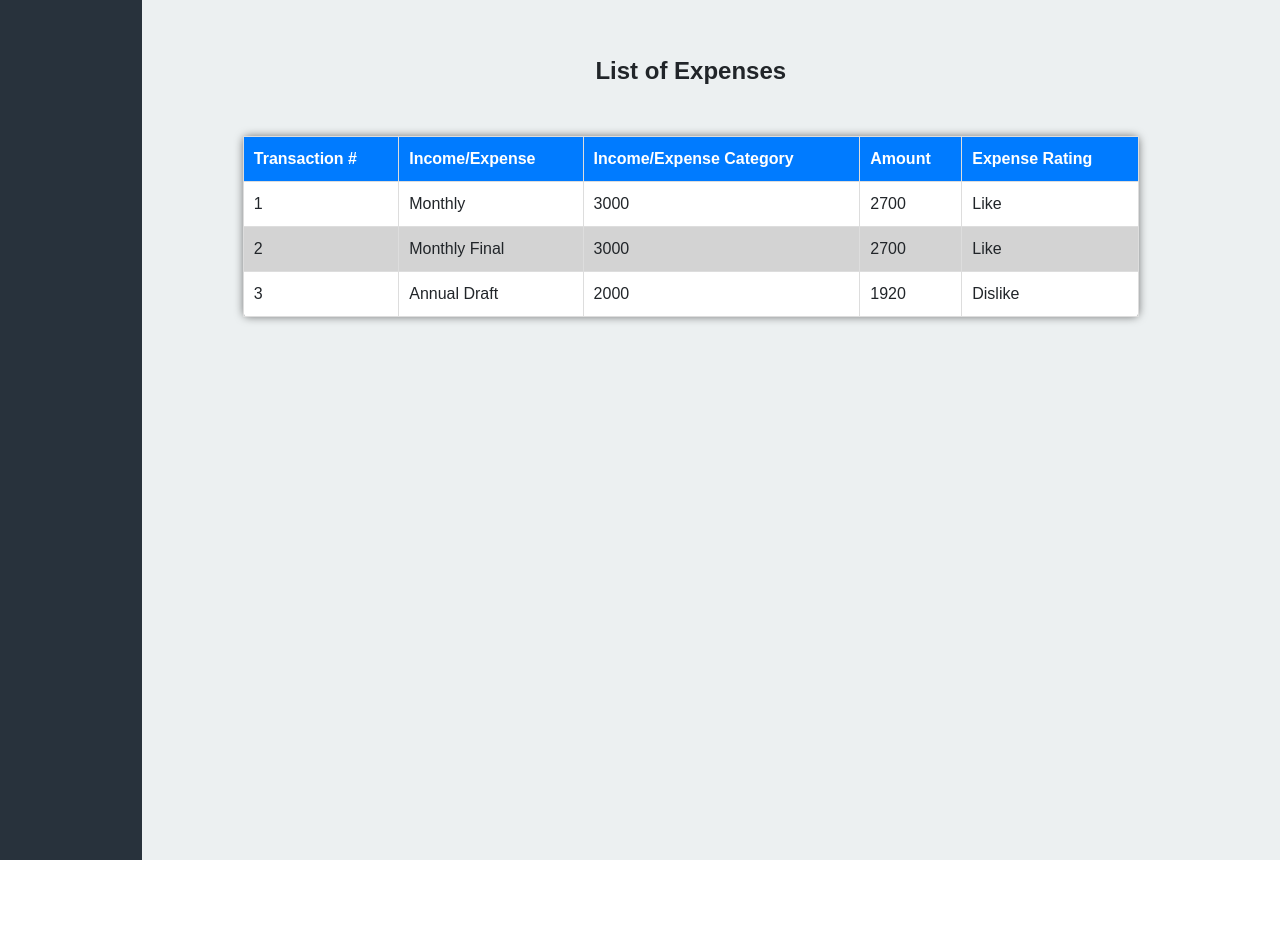
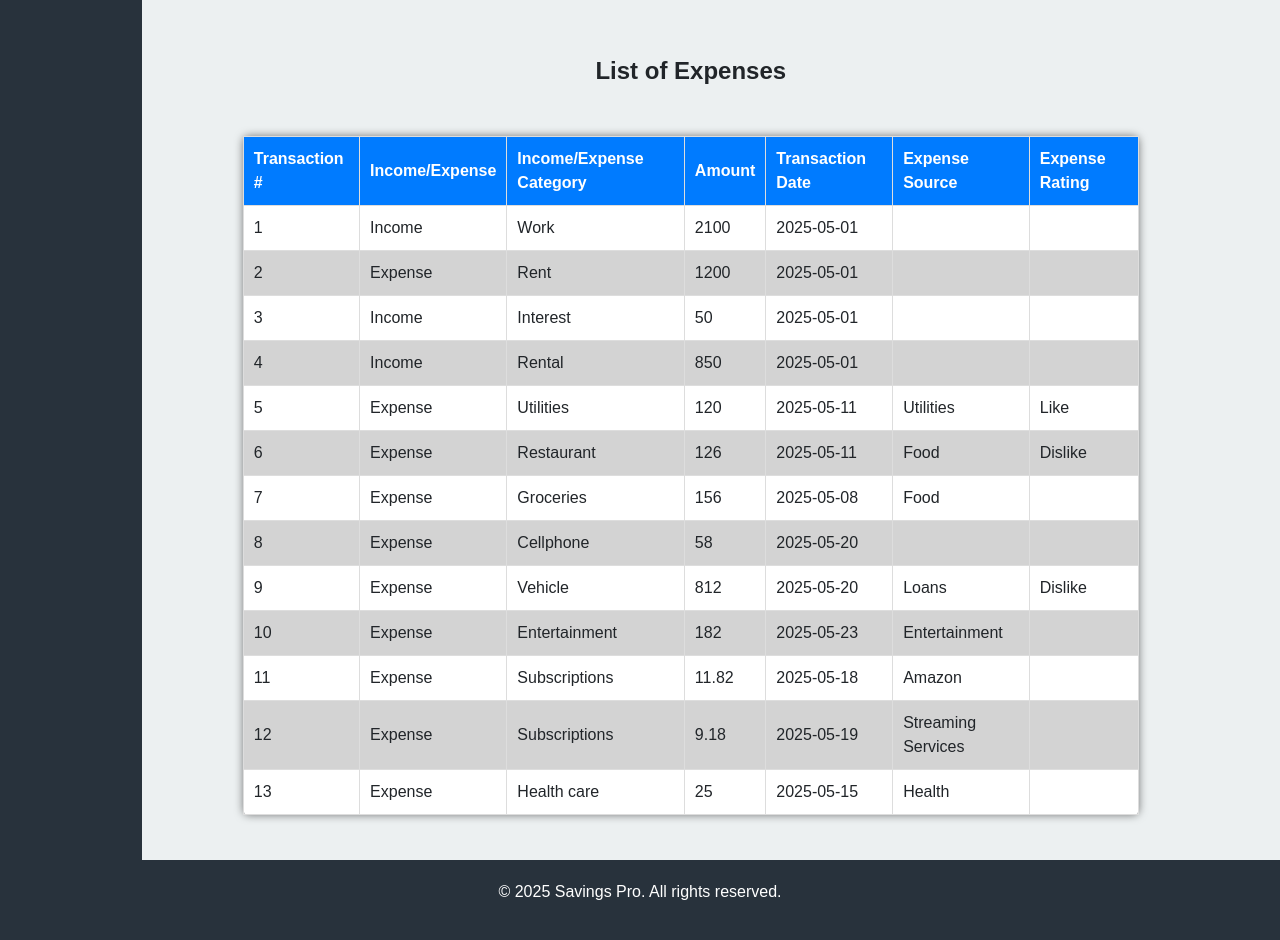
Before and after one commit to kirththiga/SavingsPro, a plain HTML site: page monthly.html in a window 1280 px wide. Shown: the part 680-1620 px from the top of the page. Before the commit the page ends 1540 px from the top, so only its background shows below. Drawn offline with nearby package versions, Linux system fonts and the light colour scheme.

Commit message:
Populated data for monthly budget plan.

```diff
--- a/css/styles.css
+++ b/css/styles.css
@@ -10,7 +10,7 @@
     margin: 0 auto;
     display: grid;
     grid-template-columns: 1fr 8fr;
-    grid-auto-rows: 80px auto auto;
+    grid-auto-rows: 80px auto 80px;
     grid-template-areas:
     "header header"
     "sidebar main"
@@ -367,3 +367,14 @@ footer{
     min-height: 60px;
     padding: 20px;
 }
+
+.footer-container{
+    display: flex;
+    align-items: center;
+    justify-content: center;
+    height: 100%;
+}
+
+.about-footer{
+    margin-top: 10px;
+}
--- a/monthly.html
+++ b/monthly.html
@@ -190,34 +190,138 @@
                     <th>Income/Expense</th>
                     <th>Income/Expense Category</th>
                     <th>Amount</th>
+                    <th>Transaction Date</th>
+                    <th>Expense Source</th>
                     <th>Expense Rating</th>
                 </tr>
                 <tr>
                     <td>1</td>
-                    <td>Monthly</td>
-                    <td>3000</td>
-                    <td>2700</td>
+                    <td>Income</td>
+                    <td>Work</td>
+                    <td>2100</td>
+                    <td>2025-05-01</td>
+                    <td></td>
+                    <td></td>
+                </tr>
+                <tr>
+                    <td>2</td>
+                    <td>Expense</td>
+                    <td>Rent</td>
+                    <td>1200</td>
+                    <td>2025-05-01</td>
+                    <td></td>
+                    <td></td>
+                </tr>
+                <tr>
+                    <td>3</td>
+                    <td>Income</td>
+                    <td>Interest</td>
+                    <td>50</td>
+                    <td>2025-05-01</td>
+                    <td></td>
+                    <td></td>
+                </tr>
+                <tr>
+                    <td>4</td>
+                    <td>Income</td>
+                    <td>Rental</td>
+                    <td>850</td>
+                    <td>2025-05-01</td>
+                    <td></td>
+                    <td></td>
+                </tr>
+                <tr>
+                    <td>5</td>
+                    <td>Expense</td>
+                    <td>Utilities</td>
+                    <td>120</td>
+                    <td>2025-05-11</td>
+                    <td>Utilities</td>
                     <td>Like</td>
                 </tr>
                 <tr>
-                    <td>2</td>
-                    <td>Monthly Final</td>
-                    <td>3000</td>
-                    <td>2700</td>
-                    <td>Like</td>
+                    <td>6</td>
+                    <td>Expense</td>
+                    <td>Restaurant</td>
+                    <td>126</td>
+                    <td>2025-05-11</td>
+                    <td>Food</td>
+                    <td>Dislike</td>
                 </tr>
                 <tr>
-                    <td>3</td>
-                    <td>Annual Draft</td>
-                    <td>2000</td>
-                    <td>1920</td>
+                    <td>7</td>
+                    <td>Expense</td>
+                    <td>Groceries</td>
+                    <td>156</td>
+                    <td>2025-05-08</td>
+                    <td>Food</td>
+                    <td></td>
+                </tr>
+                <tr>
+                    <td>8</td>
+                    <td>Expense</td>
+                    <td>Cellphone</td>
+                    <td>58</td>
+                    <td>2025-05-20</td>
+                    <td></td>
+                    <td></td>
+                </tr>
+                <tr>
+                    <td>9</td>
+                    <td>Expense</td>
+                    <td>Vehicle</td>
+                    <td>812</td>
+                    <td>2025-05-20</td>
+                    <td>Loans</td>
                     <td>Dislike</td>
+                </tr>
+                <tr>
+                    <td>10</td>
+                    <td>Expense</td>
+                    <td>Entertainment</td>
+                    <td>182</td>
+                    <td>2025-05-23</td>
+                    <td>Entertainment</td>
+                    <td></td>
+                </tr>
+                <tr>
+                    <td>11</td>
+                    <td>Expense</td>
+                    <td>Subscriptions</td>
+                    <td>11.82</td>
+                    <td>2025-05-18</td>
+                    <td>Amazon</td>
+                    <td></td>
+                </tr>
+                <tr>
+                    <td>12</td>
+                    <td>Expense</td>
+                    <td>Subscriptions</td>
+                    <td>9.18</td>
+                    <td>2025-05-19</td>
+                    <td>Streaming Services</td>
+                    <td></td>
+                </tr>
+                <tr>
+                    <td>13</td>
+                    <td>Expense</td>
+                    <td>Health care</td>
+                    <td>25</td>
+                    <td>2025-05-15</td>
+                    <td>Health</td>
+                    <td></td>
                 </tr>
             </table>
         </div>
 
         <div></div>
     </div>
+
+    <footer id="footer">
+        <div class="footer-container">
+            <p>&copy; 2025 Savings Pro. All rights reserved.</p>
+        </div>
+    </footer>
 </div>
 </body>
 </html>
```
Also changed, not shown: forgot-password.html (+6 -0 lines), goals.html (+6 -0 lines), index.html (+1 -1 lines), login.html (+6 -0 lines), register.html (+6 -0 lines), settings.html (+6 -0 lines).
